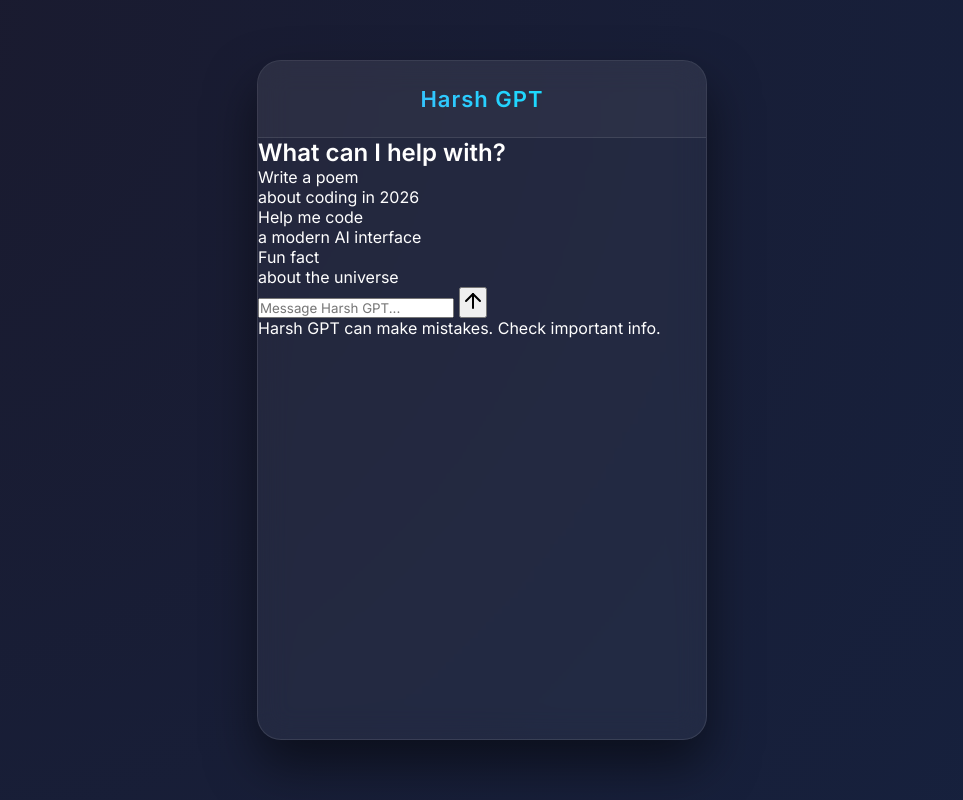
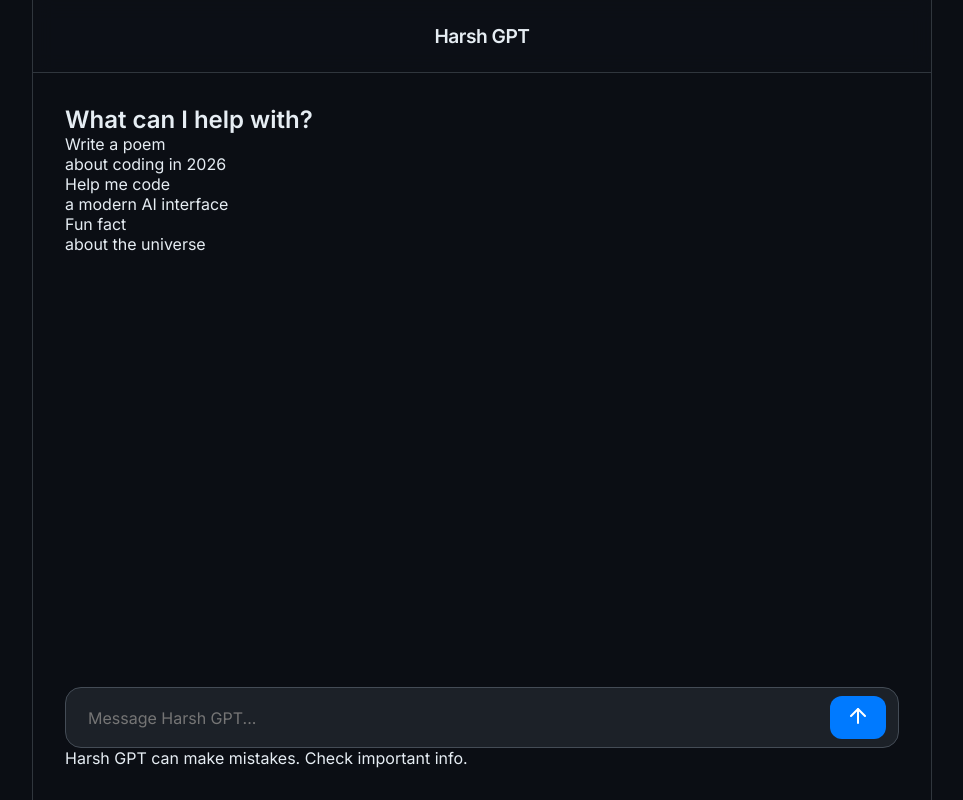
Before and after one commit to Harshsingh1902/harsh-gpt, a plain HTML site: page index.html in a window 1280 px wide. Shown: the whole page, without its empty margins (158-1121 px from the left). Drawn offline with Linux system fonts and the light colour scheme.

Commit message:
Premium dark theme overhaul

```diff
--- a/style.css
+++ b/style.css
@@ -1,91 +1,110 @@
-/* ---------- RESET & BASIC ---------- */
-* {
-    box-sizing: border-box;
-    margin: 0;
-    padding: 0;
-    font-family: 'Inter', 'Segoe UI', sans-serif;
+:root {
+    --bg-color: #0b0e14;
+    --panel-bg: #161b22;
+    --accent-blue: #007aff;
+    --text-main: #e6edf3;
+    --text-dim: #8b949e;
 }
 
+* { box-sizing: border-box; margin: 0; padding: 0; font-family: 'Inter', system-ui, sans-serif; }
+
 body {
-    background: radial-gradient(circle at top left, #1a1a2e, #16213e); /* Rich dark gradient */
-    color: #ffffff;
+    background-color: var(--bg-color);
+    color: var(--text-main);
     display: flex;
     justify-content: center;
-    align-items: center;
     height: 100vh;
 }
 
-/* ---------- MAIN APP (Glassmorphism) ---------- */
 .app {
+    width: 100%;
+    max-width: 900px;
     display: flex;
     flex-direction: column;
-    width: 95%;
-    max-width: 450px;
-    height: 85vh;
-    background: rgba(255, 255, 255, 0.05); /* Semi-transparent */
-    backdrop-filter: blur(15px);           /* Frosted glass blur */
-    border-radius: 24px;
-    border: 1px solid rgba(255, 255, 255, 0.1);
-    box-shadow: 0 25px 50px rgba(0, 0, 0, 0.5);
-    overflow: hidden;
+    background: var(--bg-color);
+    border-left: 1px solid #30363d;
+    border-right: 1px solid #30363d;
 }
 
-/* ---------- HEADER ---------- */
+/* --- Premium Header --- */
 .header {
-    padding: 25px;
+    padding: 1.5rem;
     text-align: center;
-    background: rgba(255, 255, 255, 0.03);
-    border-bottom: 1px solid rgba(255, 255, 255, 0.1);
+    border-bottom: 1px solid #30363d;
+    background: rgba(13, 17, 23, 0.8);
+    backdrop-filter: blur(10px);
 }
 
-.header h1 {
-    font-size: 22px;
-    letter-spacing: 1px;
-    background: linear-gradient(to right, #4facfe, #00f2fe);
-    -webkit-background-clip: text;
-    -webkit-text-fill-color: transparent;
-}
+.header h1 { font-size: 1.2rem; font-weight: 600; letter-spacing: -0.5px; }
 
-/* ---------- MESSAGES & ANIMATIONS ---------- */
-@keyframes messageEntrance {
-    from { opacity: 0; transform: translateY(10px); }
-    to { opacity: 1; transform: translateY(0); }
+/* --- Chat Area --- */
+.chat-container {
+    flex: 1;
+    overflow-y: auto;
+    padding: 2rem;
+    display: flex;
+    flex-direction: column;
+    gap: 1.5rem;
 }
 
 .message {
-    max-width: 85%;
-    padding: 12px 18px;
-    border-radius: 20px;
-    font-size: 15px;
-    line-height: 1.5;
-    animation: messageEntrance 0.3s ease forwards;
+    max-width: 80%;
+    padding: 1rem 1.25rem;
+    font-size: 0.95rem;
+    line-height: 1.6;
+    border-radius: 12px;
+    animation: fadeIn 0.4s ease;
 }
 
 .message.bot {
-    background: rgba(255, 255, 255, 0.1);
     align-self: flex-start;
-    border-bottom-left-radius: 4px;
+    background: var(--panel-bg);
+    border: 1px solid #30363d;
+    color: var(--text-main);
 }
 
 .message.user {
-    background: linear-gradient(135deg, #667eea 0%, #764ba2 100%); /* Modern Purple/Blue gradient */
     align-self: flex-end;
-    border-bottom-right-radius: 4px;
-    box-shadow: 0 4px 15px rgba(102, 126, 234, 0.3);
+    background: var(--accent-blue);
+    color: white;
+    box-shadow: 0 4px 12px rgba(0, 122, 255, 0.3);
 }
 
-/* ---------- TYPING DOTS ---------- */
-.typing span {
-    width: 6px;
-    height: 6px;
-    background: #aaa;
-    display: inline-block;
-    border-radius: 50%;
-    margin-right: 4px;
-    animation: typingBlink 1.4s infinite;
+/* --- Floating Input Box --- */
+.input-area {
+    padding: 2rem;
+    background: linear-gradient(transparent, var(--bg-color) 30%);
 }
 
-@keyframes typingBlink {
-    0%, 100% { opacity: 0.3; transform: scale(1); }
-    50% { opacity: 1; transform: scale(1.2); }
+.input-wrapper {
+    background: #1c2128;
+    border: 1px solid #444c56;
+    border-radius: 16px;
+    display: flex;
+    padding: 8px 12px;
+    transition: border-color 0.2s;
 }
+
+.input-wrapper:focus-within { border-color: var(--accent-blue); }
+
+input {
+    flex: 1;
+    background: transparent;
+    border: none;
+    color: white;
+    padding: 10px;
+    outline: none;
+    font-size: 1rem;
+}
+
+button {
+    background: var(--accent-blue);
+    color: white;
+    border: none;
+    border-radius: 12px;
+    padding: 8px 16px;
+    cursor: pointer;
+    font-weight: 600;
+}
+
+@keyframes fadeIn { from { opacity: 0; transform: translateY(10px); } }
```
